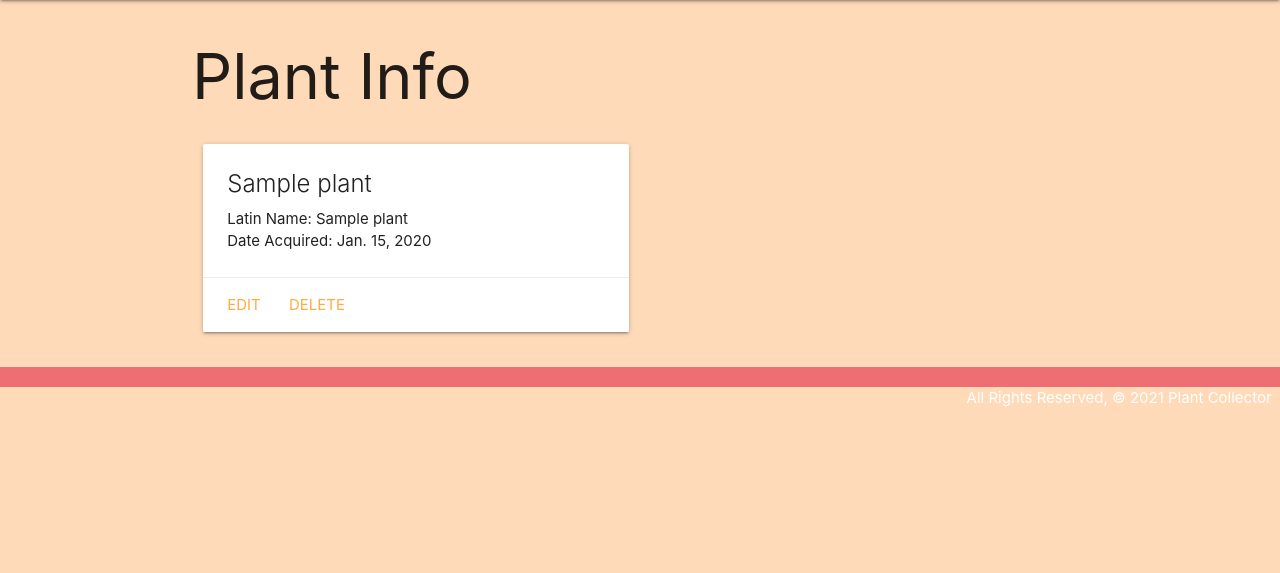
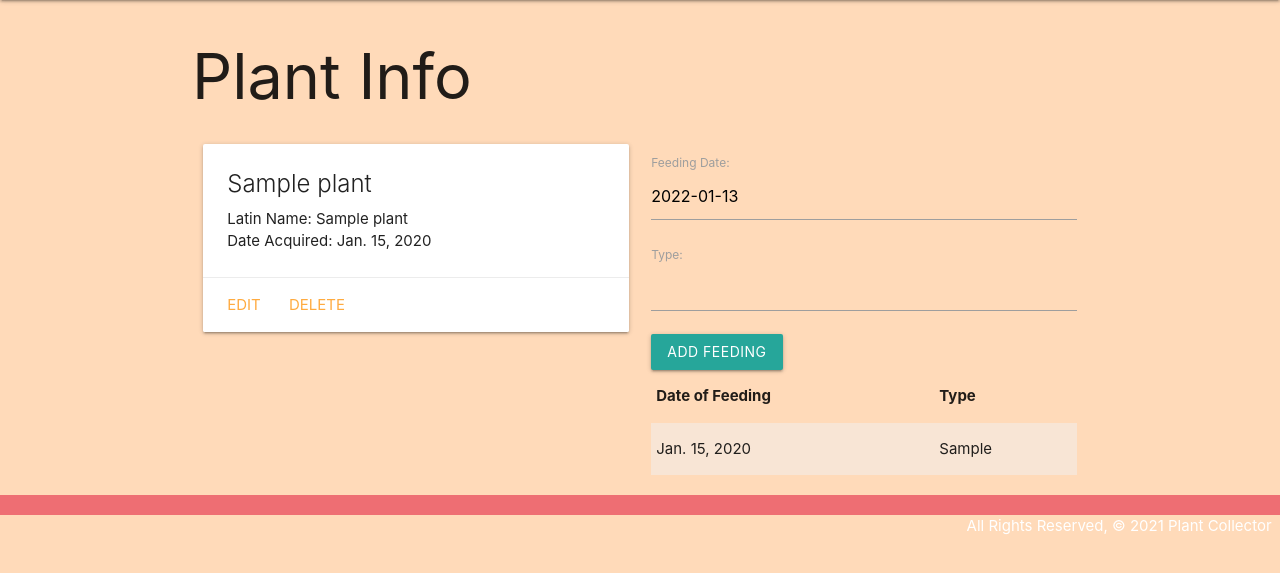
Before and after one commit to rattomegan/plantcollector, a Django app: page /plants/1/ in a window 1280 px wide. Shown: the part 64-637 px from the top of the page. Run offline with Django 3.2, Linux system fonts and the light colour scheme; tables that the repository leaves empty hold one stand-in row (values such as "Sample post").

Commit message:
Add Feeding form and display feedings

```diff
--- /dev/null
+++ b/main_app/forms.py
@@ -0,0 +1,7 @@
+from django.forms import ModelForm
+from .models import Feeding
+
+class FeedingForm(ModelForm):
+  class Meta:
+    model = Feeding
+    fields = ['date', 'type']
--- a/main_app/templates/base.html
+++ b/main_app/templates/base.html
@@ -10,6 +10,7 @@
   href="https://cdnjs.cloudflare.com/ajax/libs/materialize/1.0.0/css/materialize.min.css"
 >
   <link rel="stylesheet" type="text/css" href="{% static 'css/style.css' %}">
+  <script src="https://cdnjs.cloudflare.com/ajax/libs/materialize/1.0.0/js/materialize.min.js"></script>
   <title>Plant Collector</title>
 </head>
 <body>
--- a/main_app/templates/plants/detail.html
+++ b/main_app/templates/plants/detail.html
@@ -16,9 +16,37 @@
       </div>
     </div>
   </div>
+  <div class="col s6">
+    <form action="{% url 'add_feeding' plant.id %}" method="POST">
+      {% csrf_token %}
+      {{ feeding_form.as_p }}
+      <input type="submit" value="Add Feeding" class="btn">
+    </form>
+    <table class="striped">
+      <thead>
+        <tr><th>Date of Feeding</th><th>Type</th></tr>
+      </thead>
+      <tbody>
+        {% for feeding in plant.feeding_set.all %}
+          <tr>
+            <td>{{ feeding.date }}</td>
+            <td>{{ feeding.type }}</td>
+          </tr>
+        {% endfor %}
+      </tbody>
+    </table>
+  </div>
 </div>
 
-
+<script>
+    const dateEl = document.getElementById('id_date');
+    M.Datepicker.init(dateEl, {
+    format: 'yyyy-mm-dd',
+    defaultDate: new Date(),
+    setDefaultDate: true,
+    autoClose: true
+  });
+</script>
 
 
 {% endblock %}
--- a/main_app/urls.py
+++ b/main_app/urls.py
@@ -21,4 +21,6 @@ urlpatterns = [
 
   # 'plants/<int:pk>/delete/' - Delete Plants Route
   path('plants/<int:pk>/delete/', views.PlantDelete.as_view(), name='plants_delete'),
+
+  path('plants/<int:plant_id>/add_feeding/', views.add_feeding, name='add_feeding')
 ]
--- a/main_app/views.py
+++ b/main_app/views.py
@@ -1,6 +1,7 @@
 from django.shortcuts import render, redirect
 from django.views.generic.edit import CreateView, DeleteView, UpdateView
 from .models import Plant
+from .forms import FeedingForm
 
 
 # Create your views here.
@@ -16,7 +17,11 @@ def plants_index(request):
 
 def plants_detail(request, plant_id):
   plant = Plant.objects.get(id=plant_id)
-  return render(request, 'plants/detail.html', { 'plant': plant })
+  feeding_form = FeedingForm()
+  return render(request, 'plants/detail.html', {
+    'plant': plant,
+    'feeding_form': feeding_form
+  })
 
 class PlantCreate(CreateView):
   model = Plant
@@ -30,3 +35,13 @@ class PlantUpdate(UpdateView):
 class PlantDelete(DeleteView):
   model = Plant
   success_url = '/plants/'
+
+def add_feeding(request, plant_id):
+  # Create a ModelForm instance using the data in request.Post, which will be an object with all data from the form
+  form = FeedingForm(request.POST)
+  if form.is_valid():
+    # this creates an in memory copy of the feeding that we can add properties to
+    new_feeding = form.save(commit=False)
+    new_feeding.plant_id = plant_id
+    new_feeding.save()
+  return redirect('plants_detail', plant_id=plant_id)
```
